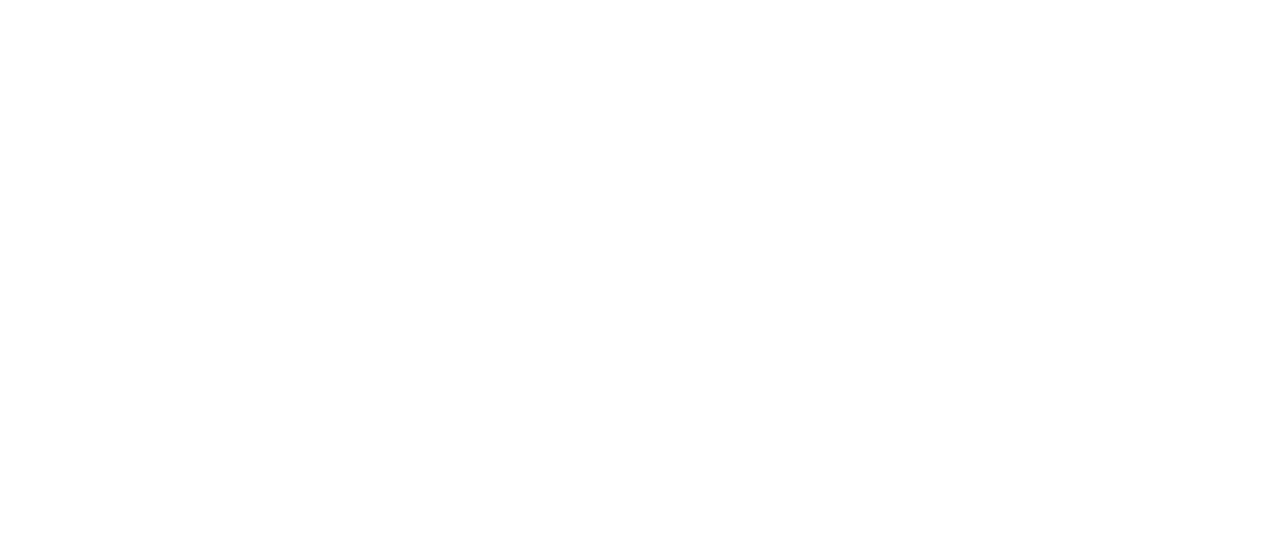
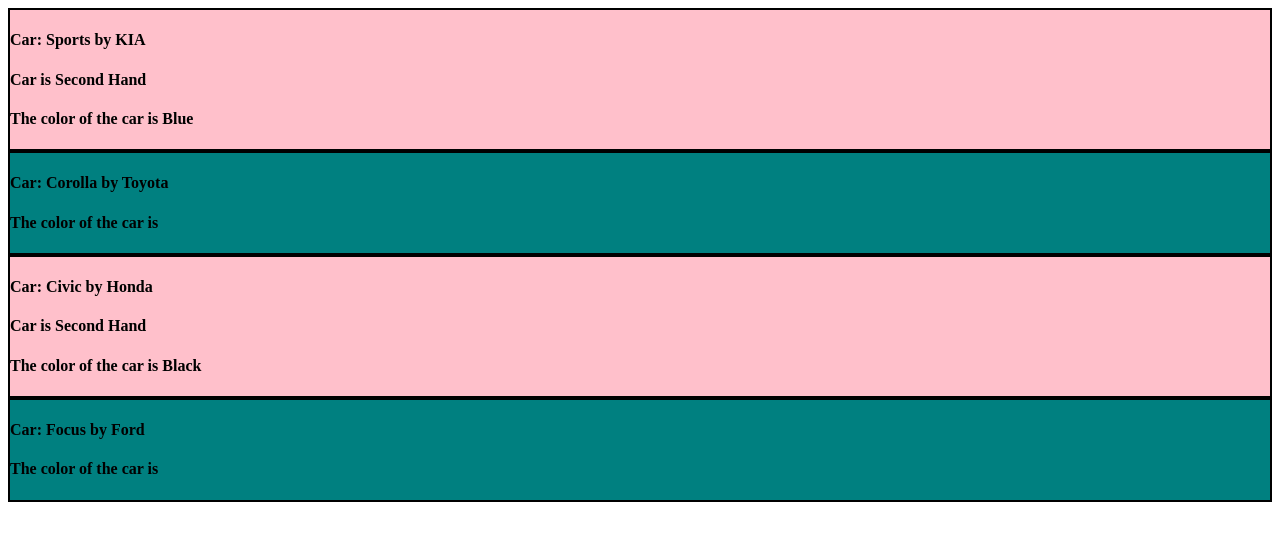
Before and after one commit to gurpreetsinggh/-fGurpreet-_-Singh-_Learning_Angular, an Angular app: page / in a window 1280 px wide. Shown: the top 540 px of the page. Built offline with nearby package versions, Linux system fonts and the light colour scheme.

Commit message:
Assignment 4 Commit , Working

```diff
--- a/src/app/content-list/content-list.component.html
+++ b/src/app/content-list/content-list.component.html
@@ -1,4 +1,4 @@
-<div *ngFor="let vehicle of carDetails; even as isEven;odd as isOdd" [ngClass]="{even: isEven,odd: isOdd}">
+<div *ngFor="let vehicle of cars; even as isEven;odd as isOdd" [ngClass]="{even: isEven,odd: isOdd}">
   <app-content-list-item
     [vehicle]="vehicle">
   </app-content-list-item>
--- a/src/app/content-list/content-list.component.ts
+++ b/src/app/content-list/content-list.component.ts
@@ -3,6 +3,7 @@
 import { Car } from '../Shared Module/MyData';
 import {CarDetails} from "../Shared Module/carDetails";
 import {ContentListItemComponent} from "../content-list-item/content-list-item.component";
+import {CarServiceService} from "../services/car-service.service";
 
 @Component({
   selector: 'app-content-list',
@@ -12,5 +13,17 @@
   styleUrls: ['./content-list.component.css']
 })
 export class ContentListComponent {
+cars : CarDetails[] = [];
+
+constructor(private carService : CarServiceService) {
 
 }
+
+ngOnInit(){
+  this.carService.getCar().subscribe({
+    next: (data:CarDetails[]) => this.cars = data,
+    error:err => console.error("Error fetching Cars", err),
+    complete:() => console.log("Cars data fetch complete!")
+  })
+}
+}
```
